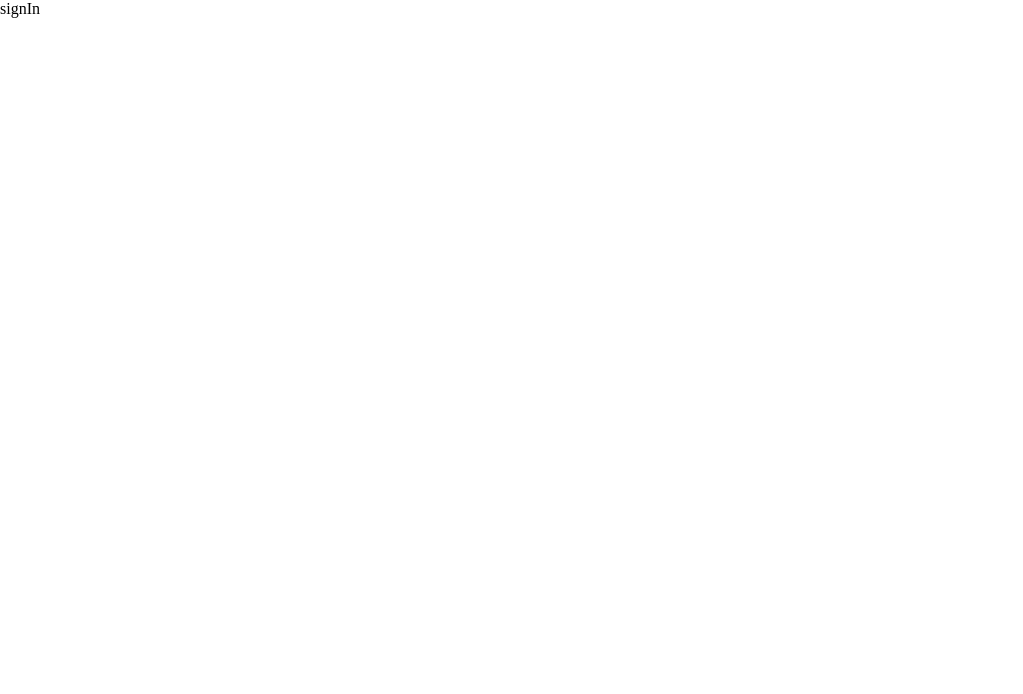
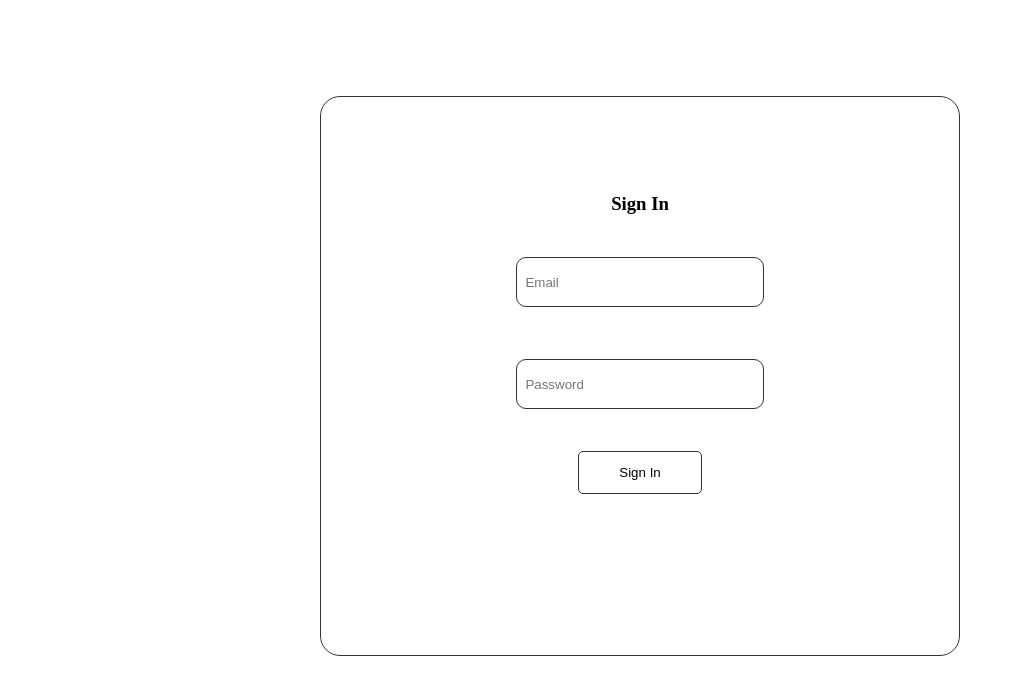
Before and after one commit to Mohammad-jf/next-authentication-authorization, a Next.js app: page /users/signIn in a window 1280 px wide. Shown: the top 694 px of the page, without its empty margins (0-1023 px from the left). Built offline with nearby package versions, Linux system fonts and the light colour scheme.

Commit message:
sign in page

```diff
--- /dev/null
+++ b/components/templates/SignInPage.jsx
@@ -0,0 +1,53 @@
+import { useRouter } from 'next/router';
+import React, { useState } from 'react'
+
+const SignInPage = () => {
+    const router = useRouter();
+    const [email, setEmail] = useState('');
+    const [password, setPassword] = useState('');
+
+
+    const saveHandler = async () => {
+        const res = await fetch('/api/user/signIn', {
+            method: "POST",
+            body: JSON.stringify({ email, password }),
+            headers: { "Content-Type": 'application/json' }
+        });
+
+        const data = await res.json();
+        console.log(data);
+        if (data.status === 'success') {
+            router.push('/')
+        }
+        setEmail('')
+        setPassword('')
+    }
+
+    return (
+        <div className='form-container'>
+            <h3>Sign In</h3>
+            <div className='form-group' >
+                <input
+                    placeholder='Email'
+                    type="email"
+                    name='email'
+                    value={email}
+                    onChange={(e) => setEmail(e.target.value)} />
+            </div>
+
+            <div className='form-group'>
+                <input
+                    placeholder='Password'
+                    type="password"
+                    name='password'
+                    value={password}
+                    onChange={(e) => setPassword(e.target.value)} />
+
+            </div>
+
+            <button className='btn' onClick={saveHandler}>Sign In</button>
+        </div>
+    )
+}
+
+export default SignInPage
--- /dev/null
+++ b/pages/api/user/signIn.js
@@ -0,0 +1,45 @@
+import User from '@/models/User';
+import { hashPassword } from '@/utils/auth';
+import connectDB from '@/utils/connectDB';
+
+export default async function handler(req, res) {
+  if (req.method !== 'POST') return;
+
+  try {
+    await connectDB();
+  } catch (error) {
+    console.log(error);
+    return res
+      .status(500)
+      .json({ status: 'failed', message: 'Db connection failed' });
+  }
+
+  const { email, password } = req.body;
+
+  switch (req.method) {
+    case 'POST':
+      try {
+        // check for valid data
+        if (!email || !password) {
+          return res
+            .status(422)
+            .json({ status: 'failed', message: 'invalid user credential' });
+        }
+
+        // check to see user exist or not
+        const user = await User.findOne({ email: email });
+        if (!user) {
+          return res
+            .status(404)
+            .json({ status: 'failed', message: 'user doesnt exist' });
+        } else {
+
+        }
+      } catch (error) {
+        console.log(error);
+        return res
+          .status(500)
+          .json({ status: 'failed', message: 'failed to create user' });
+      }
+  }
+}
--- a/pages/users/signIn.jsx
+++ b/pages/users/signIn.jsx
@@ -1,8 +1,9 @@
+import SignInPage from '@/components/templates/SignInPage'
 import React from 'react'
 
 const signIn = () => {
     return (
-        <div>signIn</div>
+        <SignInPage />
     )
 }
 
--- a/styles/globals.css
+++ b/styles/globals.css
@@ -34,7 +34,7 @@ a {
   align-items: center;
   width: 100%;
   padding: 10px;
-  margin: 2rem;
+  margin-top: 2rem;
 }
 
 .form-group input {
@@ -50,6 +50,7 @@ a {
 }
 
 .btn {
+  margin-top: 2rem;
   padding: 13px 40px;
   border-radius: 5px;
   border: 1px solid #333;
```
